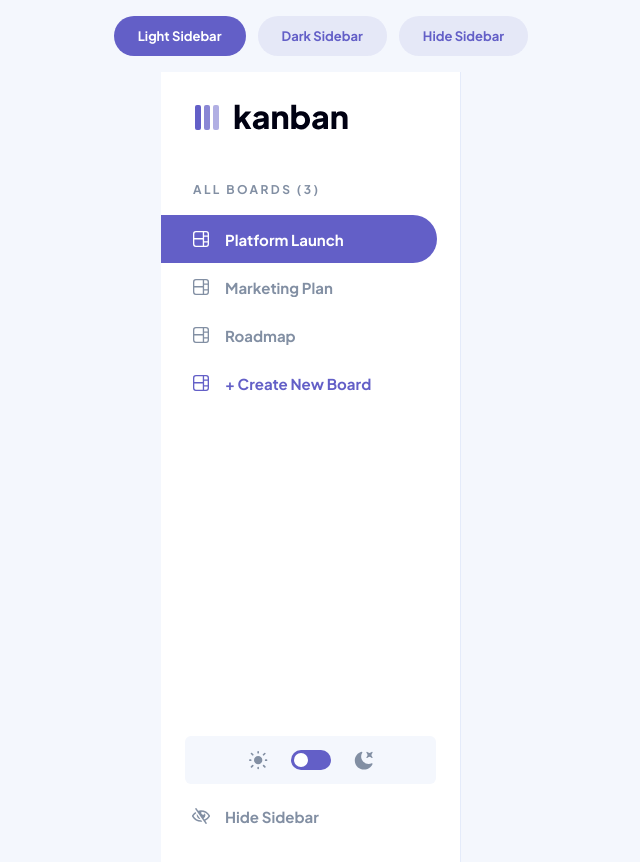
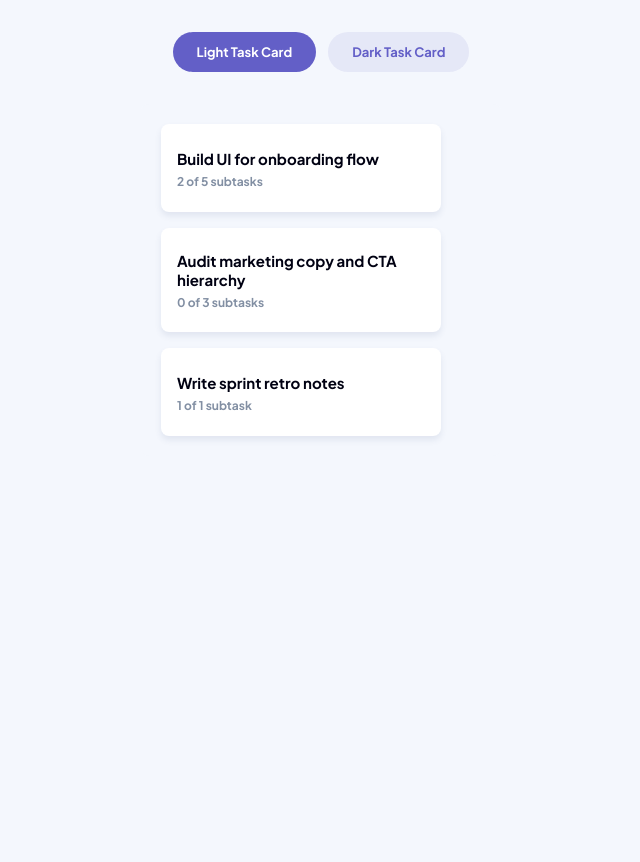
Before and after one commit to kwadjo-wusu-ansah/Kanban-Task-Management, a React (Vite) app: page / in a window 1280 px wide. Shown: the top 862 px of the page, without its empty margins (319-959 px from the left). After the commit the page ends 800 px from the top, so only its background shows below. Built offline with nearby package versions, Linux system fonts and the light colour scheme.

Commit message:
feat(task-card): add reusable light/dark TaskCard component with preview

```diff
--- a/src/App.module.css
+++ b/src/App.module.css
@@ -1,6 +1,7 @@
 .page {
   background: var(--color-light-grey);
   min-height: 100vh;
+  padding: var(--space-8) var(--space-4);
 }
 
 .controls {
@@ -9,12 +10,23 @@
   flex-wrap: wrap;
   gap: var(--space-3);
   justify-content: center;
-  padding: var(--space-4);
+  margin: 0 auto var(--space-8);
 }
 
 .canvas {
-  margin: 0 auto;
-  max-width: 320px;
-  min-height: calc(100vh - 80px);
-  position: relative;
+  border-radius: var(--radius-8);
+  display: grid;
+  gap: var(--space-4);
+  margin-inline: auto;
+  max-width: 360px;
+  min-height: 320px;
+  padding: var(--space-5);
 }
+
+.canvasLight {
+  background: var(--color-light-grey);
+}
+
+.canvasDark {
+  background: var(--color-very-dark-grey);
+}
--- a/src/App.tsx
+++ b/src/App.tsx
@@ -1,53 +1,40 @@
 import { useState } from 'react'
-import { Button, Sidebar } from './components'
-import type { SidebarBoard, SidebarMode, SidebarTheme } from './components'
+import { Button, TaskCard } from './components'
+import type { TaskCardMode } from './components'
+import { classNames } from './utils'
 import styles from './App.module.css'
 
-const previewBoards: SidebarBoard[] = [
-  { id: 'platform-launch', name: 'Platform Launch' },
-  { id: 'marketing-plan', name: 'Marketing Plan' },
-  { id: 'roadmap', name: 'Roadmap' },
+const previewTasks = [
+  { completedSubtasks: 2, id: 'build-ui', title: 'Build UI for onboarding flow', totalSubtasks: 5 },
+  { completedSubtasks: 0, id: 'audit-copy', title: 'Audit marketing copy and CTA hierarchy', totalSubtasks: 3 },
+  { completedSubtasks: 1, id: 'retro-notes', title: 'Write sprint retro notes', totalSubtasks: 1 },
 ]
 
-// Renders a focused preview page for the reusable Sidebar component.
+// Renders a focused preview page for the reusable TaskCard component.
 function App() {
-  const [activeBoardId, setActiveBoardId] = useState('platform-launch')
-  const [isSidebarHidden, setIsSidebarHidden] = useState(false)
-  const [sidebarMode, setSidebarMode] = useState<SidebarMode>('light')
-  const [sidebarTheme, setSidebarTheme] = useState<SidebarTheme>('light')
+  const [taskCardMode, setTaskCardMode] = useState<TaskCardMode>('light')
 
   return (
     <main className={styles.page}>
       <header className={styles.controls}>
-        <Button onClick={() => setSidebarMode('light')} size="small" variant={sidebarMode === 'light' ? 'primary' : 'secondary'}>
-          Light Sidebar
+        <Button onClick={() => setTaskCardMode('light')} size="small" variant={taskCardMode === 'light' ? 'primary' : 'secondary'}>
+          Light Task Card
         </Button>
-        <Button onClick={() => setSidebarMode('dark')} size="small" variant={sidebarMode === 'dark' ? 'primary' : 'secondary'}>
-          Dark Sidebar
-        </Button>
-        <Button
-          onClick={() => setIsSidebarHidden((previousHidden) => !previousHidden)}
-          size="small"
-          variant={isSidebarHidden ? 'primary' : 'secondary'}
-        >
-          {isSidebarHidden ? 'Show Sidebar' : 'Hide Sidebar'}
+        <Button onClick={() => setTaskCardMode('dark')} size="small" variant={taskCardMode === 'dark' ? 'primary' : 'secondary'}>
+          Dark Task Card
         </Button>
       </header>
 
-      <section className={styles.canvas}>
-        <Sidebar
-          activeBoardId={activeBoardId}
-          boardCount={sidebarMode === 'dark' ? 8 : 3}
-          boards={previewBoards}
-          hidden={isSidebarHidden}
-          mode={sidebarMode}
-          onBoardSelect={setActiveBoardId}
-          onCreateBoard={() => {}}
-          onHideSidebar={() => setIsSidebarHidden(true)}
-          onShowSidebar={() => setIsSidebarHidden(false)}
-          onThemeToggle={() => setSidebarTheme((previousTheme) => (previousTheme === 'dark' ? 'light' : 'dark'))}
-          theme={sidebarTheme}
-        />
+      <section className={classNames(styles.canvas, taskCardMode === 'dark' ? styles.canvasDark : styles.canvasLight)}>
+        {previewTasks.map((task) => (
+          <TaskCard
+            completedSubtaskCount={task.completedSubtasks}
+            key={task.id}
+            mode={taskCardMode}
+            title={task.title}
+            totalSubtaskCount={task.totalSubtasks}
+          />
+        ))}
       </section>
     </main>
   )
--- /dev/null
+++ b/src/components/TaskCard/TaskCard.module.css
@@ -0,0 +1,52 @@
+.card {
+  align-items: flex-start;
+  background: transparent;
+  border: 0;
+  border-radius: var(--radius-8);
+  box-shadow: 0 4px 6px rgba(54, 78, 126, 0.101545);
+  cursor: pointer;
+  display: flex;
+  flex-direction: column;
+  gap: var(--space-2);
+  inline-size: 280px;
+  justify-content: center;
+  min-block-size: 88px;
+  padding: 23px var(--space-4);
+  text-align: left;
+}
+
+.card:focus-visible {
+  outline: 2px solid var(--color-primary);
+  outline-offset: 2px;
+}
+
+.cardLight {
+  background-color: var(--color-white);
+}
+
+.cardDark {
+  background-color: var(--color-dark-grey);
+}
+
+.title {
+  color: var(--color-black);
+  font-size: var(--text-heading-m-size);
+  font-weight: 700;
+  line-height: 19px;
+  transition: color 150ms ease-in-out;
+}
+
+.cardDark .title {
+  color: var(--color-white);
+}
+
+.card:hover .title {
+  color: var(--color-primary);
+}
+
+.subtaskSummary {
+  color: var(--color-medium-grey);
+  font-size: var(--text-body-m-size);
+  font-weight: 700;
+  line-height: var(--line-height-compact);
+}
--- /dev/null
+++ b/src/components/TaskCard/TaskCard.tsx
@@ -0,0 +1,33 @@
+import { classNames } from '../../utils'
+import styles from './TaskCard.module.css'
+import type { TaskCardProps } from './TaskCard.types'
+
+// Formats the completion summary text shown below each task title.
+function formatSubtaskSummary(completedSubtaskCount: number, totalSubtaskCount: number): string {
+  const safeTotal = Math.max(0, totalSubtaskCount)
+  const safeCompleted = Math.max(0, completedSubtaskCount)
+  const boundedCompleted = Math.min(safeCompleted, safeTotal)
+  const subtaskLabel = safeTotal === 1 ? 'subtask' : 'subtasks'
+
+  return `${boundedCompleted} of ${safeTotal} ${subtaskLabel}`
+}
+
+// Renders a reusable clickable task card for light and dark board surfaces.
+function TaskCard({
+  className,
+  completedSubtaskCount,
+  mode = 'light',
+  title,
+  totalSubtaskCount,
+  type = 'button',
+  ...props
+}: TaskCardProps) {
+  return (
+    <button className={classNames(styles.card, mode === 'dark' ? styles.cardDark : styles.cardLight, className)} type={type} {...props}>
+      <span className={styles.title}>{title}</span>
+      <span className={styles.subtaskSummary}>{formatSubtaskSummary(completedSubtaskCount, totalSubtaskCount)}</span>
+    </button>
+  )
+}
+
+export default TaskCard
--- /dev/null
+++ b/src/components/TaskCard/index.ts
@@ -0,0 +1,2 @@
+export { default as TaskCard } from './TaskCard'
+export type { TaskCardMode, TaskCardProps } from './TaskCard.types'
--- a/src/components/index.ts
+++ b/src/components/index.ts
@@ -1,3 +1,4 @@
 export * from './Button'
 export * from './Input'
 export * from './Sidebar'
+export * from './TaskCard'
```
Also changed, not shown: src/components/TaskCard/TaskCard.types.ts (added, +10 -0 lines).
